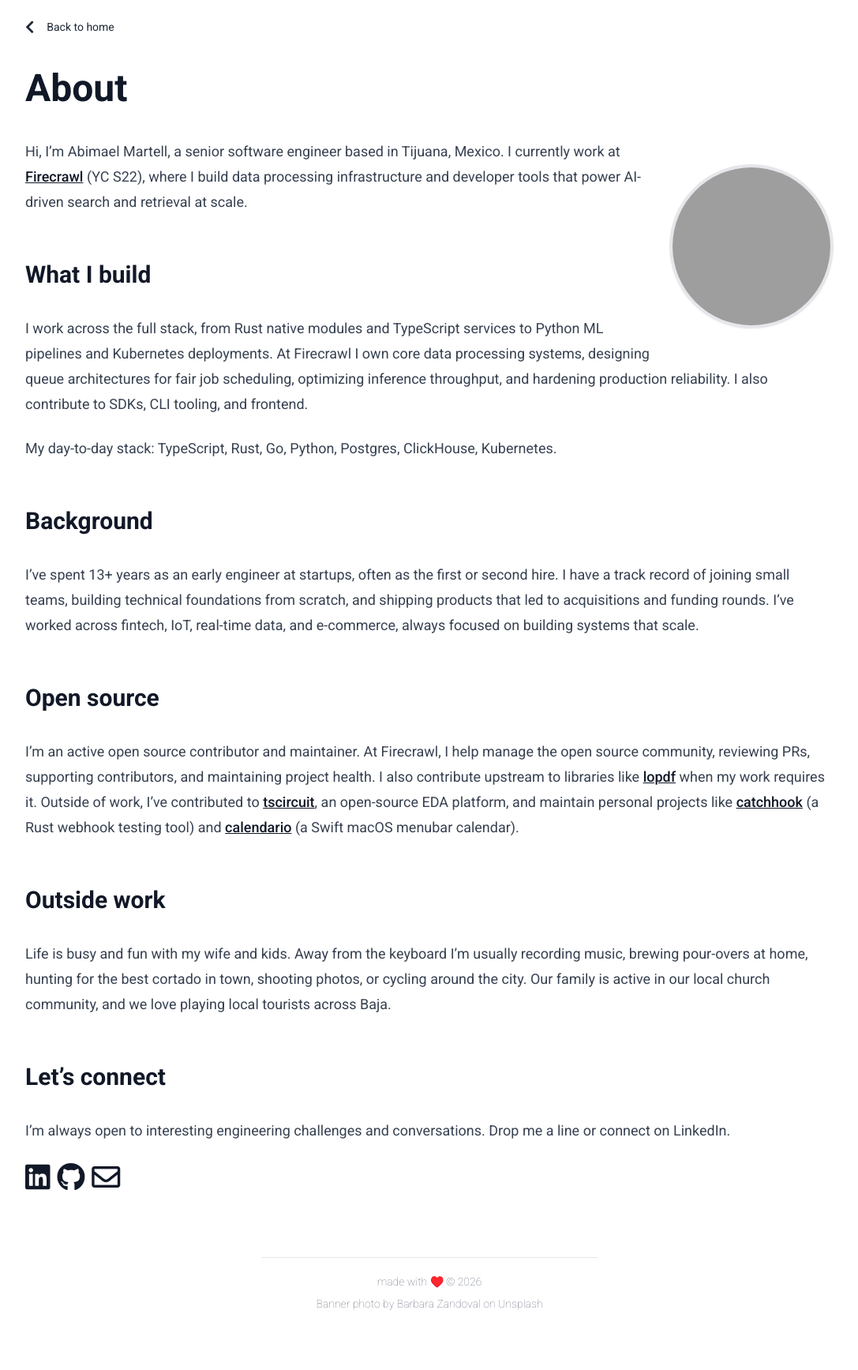
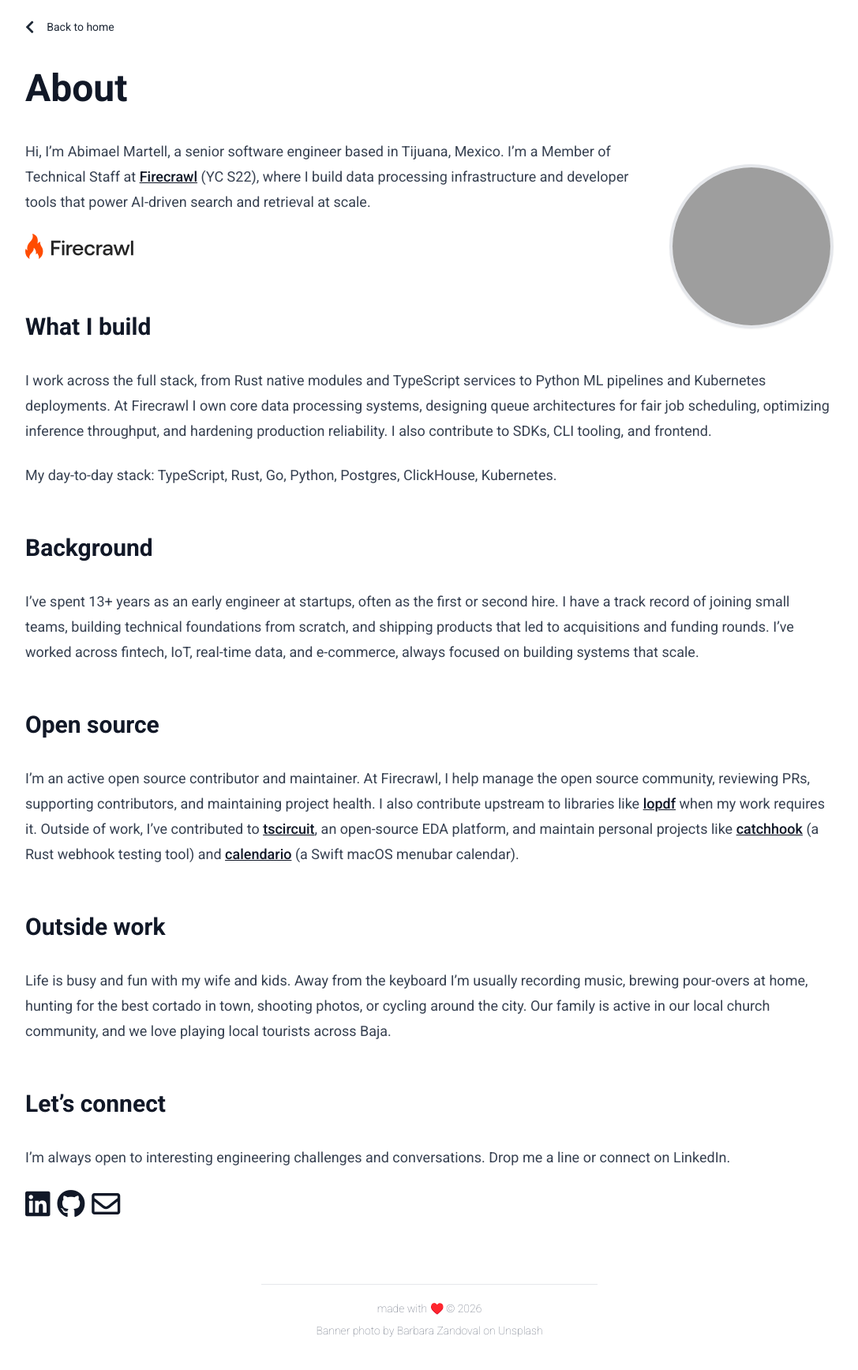
Before and after one commit to abimaelmartell/abimaelmartell.github.com, a Jekyll site: the page built from about.html, in a window 1280 px wide. Shown: the whole page at 79% size, without its empty margins (96-1183 px from the left). Built offline with Jekyll 4.4.1, drawn with Linux system fonts in a browser that asks for light colours; before the commit the page ends 1701 px from its top, so only the background shows below that; grey boxes are pictures that could not be loaded.

Commit message:
Add Firecrawl role and branding to home and about pages
- Update title to Member of Technical Staff at Firecrawl
- Add Firecrawl logo to the hero and about page
- Add Twitter, GitHub, and LinkedIn social icons to the home page

```diff
--- a/about.html
+++ b/about.html
@@ -6,7 +6,13 @@
 <div class="about-container">
   <img class="ml-5 float-right rounded-full border-4 shadow-sm w-50" src="//www.gravatar.com/avatar/df8e5930113ab9844be90e1271e153fb.png?s=200" alt="Abi's profile picture" />
 
-  <p>Hi, I’m Abimael Martell, a senior software engineer based in Tijuana, Mexico. I currently work at <a href="https://firecrawl.dev">Firecrawl</a> (YC S22), where I build data processing infrastructure and developer tools that power AI-driven search and retrieval at scale.</p>
+  <p>Hi, I’m Abimael Martell, a senior software engineer based in Tijuana, Mexico. I’m a Member of Technical Staff at <a href="https://firecrawl.dev">Firecrawl</a> (YC S22), where I build data processing infrastructure and developer tools that power AI-driven search and retrieval at scale.</p>
+
+  <p>
+    <a href="https://firecrawl.dev" target="_blank" rel="noopener" class="inline-flex items-center gap-2 no-underline">
+      <img class="h-8 my-0" src="{{ site.baseurl }}/assets/images/firecrawl-color.svg" alt="Firecrawl" />
+    </a>
+  </p>
 
   <h2>What I build</h2>
 
```
Also changed, not shown: index.html (+20 -2 lines), assets/images/firecrawl-color.svg (added), assets/images/firecrawl-white.svg (added), assets/main.css.
